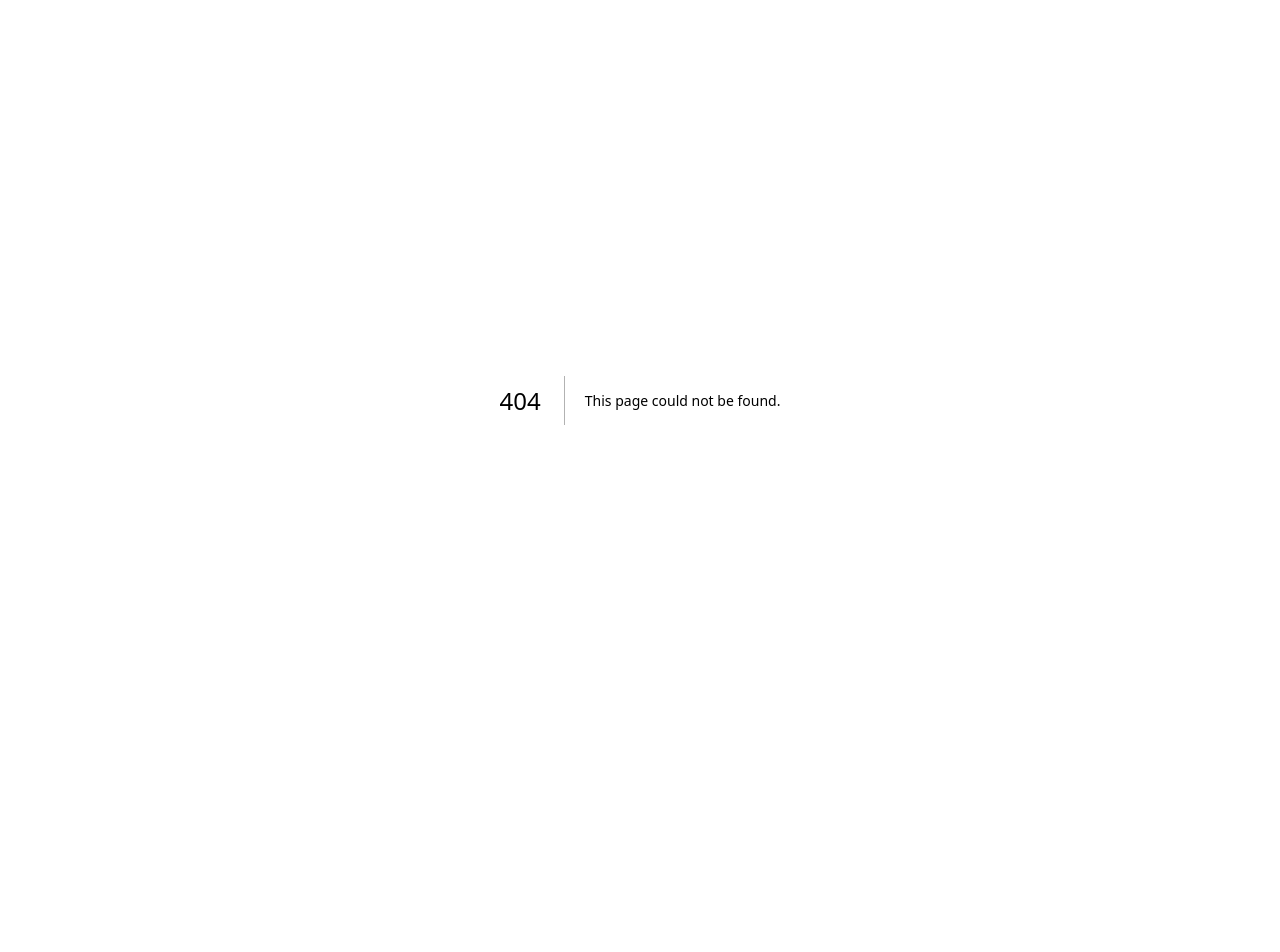
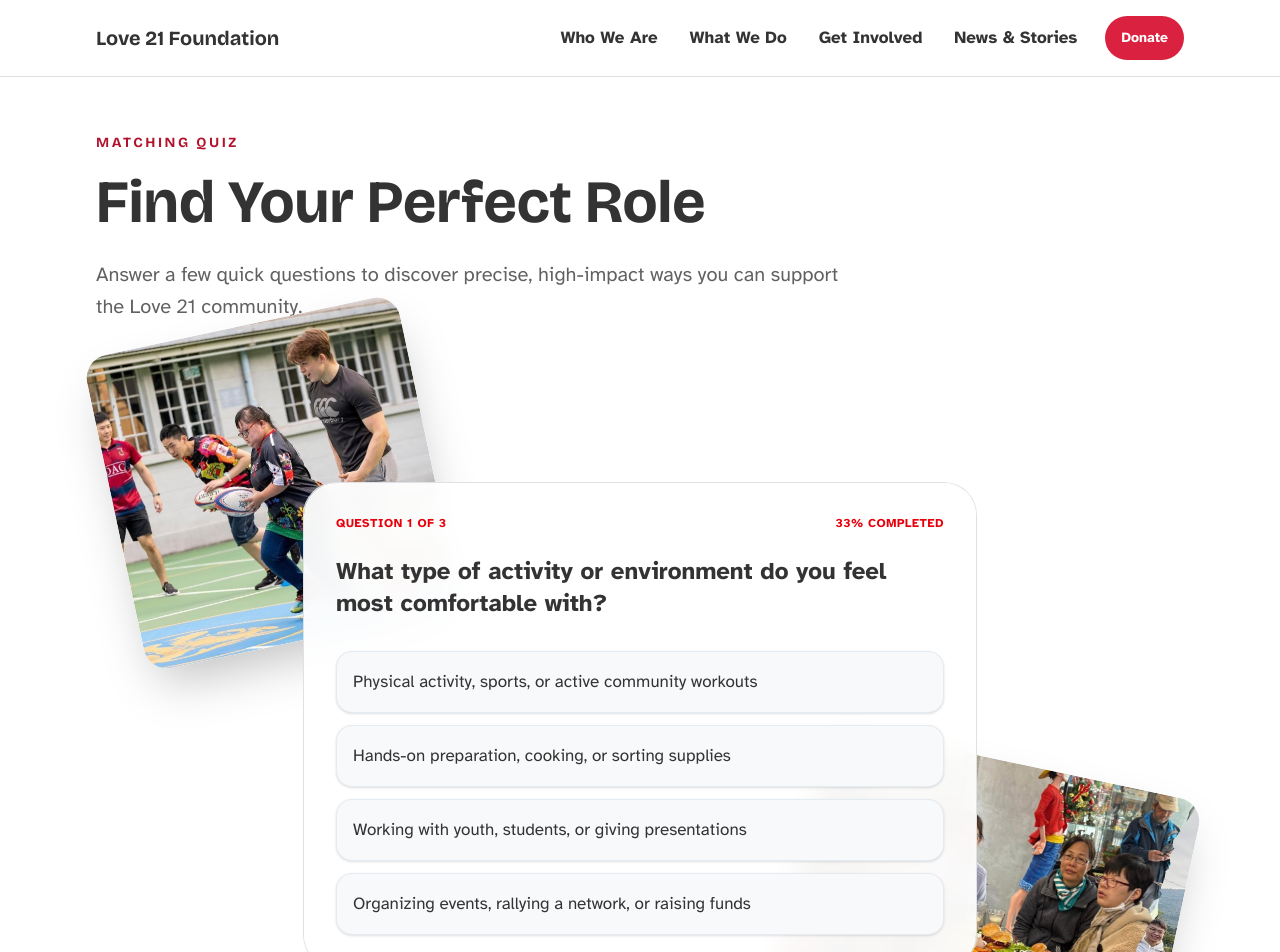
Before and after one commit to asanbl4/code-to-give-2026, a Next.js app in the folder frontend/: page /quiz in a window 1280 px wide. Before the commit this address had no page. Shown: the top 952 px of the page. Before the commit the page ends 800 px from the top, so only its background shows below. Built offline with nearby package versions, Linux system fonts and the light colour scheme.

Commit message:
feature: quiz page

```diff
--- /dev/null
+++ b/frontend/app/quiz/page.tsx
@@ -0,0 +1,166 @@
+"use client";
+
+import { useState } from "react";
+import { PageShell } from "@/components/layout";
+import { Button, Card, PageIntro } from "@/components/ui";
+
+interface Question {
+  id: number;
+  question: string;
+  options: {
+    text: string;
+    matches: string[];
+  }[];
+}
+
+const QUIZ_QUESTIONS: readonly Question[] = [
+  {
+    id: 1,
+    question: "What type of activity or environment do you feel most comfortable with?",
+    options: [
+      { text: "Physical activity, sports, or active community workouts", matches: ["Volunteer: Sports Coach", "Volunteer: Fitness Assistant"] },
+      { text: "Hands-on preparation, cooking, or sorting supplies", matches: ["Volunteer: Nutrition & Kitchen Assistant", "Donation Wishlist"] },
+      { text: "Working with youth, students, or giving presentations", matches: ["Education Programme: School Talk Presenter", "Volunteer: Workshop Mentor"] },
+      { text: "Organizing events, rallying a network, or raising funds", matches: ["Raise Funds: Campaign Organizer", "Volunteer: Event Coordinator"] },
+    ],
+  },
+  {
+    id: 2,
+    question: "Which specific skill set or professional background do you bring?",
+    options: [
+      { text: "Athletics, fitness training, or coaching experience", matches: ["Volunteer: Sports Coach"] },
+      { text: "Nutrition, dietetics, or culinary skills", matches: ["Volunteer: Nutrition & Kitchen Assistant"] },
+      { text: "Public speaking, teaching, or academic facilitation", matches: ["Education Programme: School Talk Presenter"] },
+      { text: "Marketing, community building, or social media management", matches: ["Raise Funds: Campaign Organizer"] },
+    ],
+  },
+  {
+    id: 3,
+    question: "How much time are you able to commit to the Love 21 Foundation?",
+    options: [
+      { text: "A one-time financial contribution or supply drop-off", matches: ["Make a Donation", "Donation Wishlist"] },
+      { text: "A self-paced online fundraising campaign over a few weeks", matches: ["Raise Funds: Campaign Organizer"] },
+      { text: "A regular weekly or monthly recurring volunteer shift", matches: ["Volunteer: Sports Coach", "Volunteer: Nutrition & Kitchen Assistant"] },
+      { text: "An occasional school or corporate workshop engagement", matches: ["Education Programme: School Talk Presenter"] },
+    ],
+  },
+];
+
+export default function QuizPage() {
+  const [currentStep, setCurrentStep] = useState(0);
+  const [selectedAnswers, setSelectedAnswers] = useState<string[][]>([]);
+  const [isCompleted, setIsCompleted] = useState(false);
+
+  const handleSelectOption = (matches: string[]) => {
+    const updatedAnswers = [...selectedAnswers, matches];
+    setSelectedAnswers(updatedAnswers);
+
+    if (currentStep + 1 < QUIZ_QUESTIONS.length) {
+      setCurrentStep(currentStep + 1);
+    } else {
+      setIsCompleted(true);
+    }
+  };
+
+  const handleRestart = () => {
+    setCurrentStep(0);
+    setSelectedAnswers([]);
+    setIsCompleted(false);
+  };
+
+  const matchedResults = Array.from(new Set(selectedAnswers.flat()));
+
+  return (
+    <PageShell>
+      <PageIntro
+        eyebrow="Matching Quiz"
+        title="Find Your Perfect Role"
+        lede="Answer a few quick questions to discover precise, high-impact ways you can support the Love 21 community."
+      />
+
+      {/* Main Container Wrapper with Extra Margin and Padding for Larger Images Behind */}
+      <div className="relative mt-28 mb-20 max-w-2xl mx-auto py-12">
+
+        {/* === MUCH LARGER IMAGES BEHIND THE CARD (Z-0) === */}
+        {/* Image 1: Top Left (quiz1.jpg) - Extra large, tucked safely behind the card */}
+        <img
+          src="/quiz1.jpg"
+          alt=""
+          className="absolute -left-48 -top-28 h-80 w-80 -rotate-12 rounded-3xl object-cover shadow-2xl pointer-events-none z-0"
+          aria-hidden="true"
+        />
+        {/* Image 2: Bottom Right (quiz2.jpg) - Extra large, tucked safely behind the card */}
+        <img
+          src="/quiz2.jpg"
+          alt=""
+          className="absolute -bottom-32 -right-48 h-96 w-96 rotate-12 rounded-3xl object-cover shadow-2xl pointer-events-none z-0"
+          aria-hidden="true"
+        />
+        {/* === FLOATING IMAGES END === */}
+
+        {/* Quiz Card Content with Higher Z-Index */}
+        <div className="relative z-10">
+          {!isCompleted ? (
+            <Card as="article" panel padding="lg" className="space-y-6 shadow-2xl bg-white/95 backdrop-blur-md">
+              <div className="flex items-center justify-between text-xs font-bold uppercase tracking-wider text-red-600">
+                <span>Question {currentStep + 1} of {QUIZ_QUESTIONS.length}</span>
+                <span>{Math.round(((currentStep + 1) / QUIZ_QUESTIONS.length) * 100)}% Completed</span>
+              </div>
+
+              <h2 className="text-xl sm:text-2xl font-black text-ink">
+                {QUIZ_QUESTIONS[currentStep].question}
+              </h2>
+
+              <div className="space-y-3 pt-2">
+                {QUIZ_QUESTIONS[currentStep].options.map((option, idx) => (
+                  <button
+                    key={idx}
+                    onClick={() => handleSelectOption(option.matches)}
+                    className="w-full text-left p-4 rounded-2xl border border-slate-200/80 bg-surface hover:border-red-500/50 hover:bg-red-50/35 transition-all font-medium text-ink shadow-sm"
+                  >
+                    {option.text}
+                  </button>
+                ))}
+              </div>
+            </Card>
+          ) : (
+            <Card as="article" panel padding="lg" className="space-y-6 text-center shadow-2xl bg-white/95 backdrop-blur-md">
+              <span className="inline-flex h-16 w-16 items-center justify-center rounded-full bg-red-50 text-red-600 text-3xl mx-auto shadow-sm">
+                ✨
+              </span>
+              <h2 className="text-2xl sm:text-3xl font-black text-ink">
+                Your Personalized Matches
+              </h2>
+              <p className="text-ink-soft text-base leading-relaxed">
+                Based on your skills, preferences, and availability, here are the specific ways you can make a meaningful impact:
+              </p>
+
+              <ul className="grid gap-3 text-left pt-2">
+                {matchedResults.map((result, idx) => (
+                  <li key={idx} className="p-4 rounded-2xl bg-surface border border-slate-200/80 flex items-center justify-between shadow-sm">
+                    <span className="font-bold text-ink">{result}</span>
+                    <span className="text-xs font-bold px-3 py-1 rounded-full bg-red-50 text-red-600 border border-red-200/60">
+                      Recommended Match
+                    </span>
+                  </li>
+                ))}
+              </ul>
+
+              <div className="pt-6 flex flex-wrap justify-center gap-4">
+                <Button href="/get-involved" variant="primary">
+                  Return to Get Involved
+                </Button>
+                <button
+                  onClick={handleRestart}
+                  className="px-6 py-3 rounded-xl border border-slate-300 font-semibold text-ink hover:bg-slate-100 transition-colors text-sm"
+                >
+                  Retake Quiz
+                </button>
+              </div>
+            </Card>
+          )}
+        </div>
+      </div>
+    </PageShell>
+  );
+}
```
Also changed, not shown: frontend/public/quiz1.jpg (added), frontend/public/quiz2.jpg (added).
